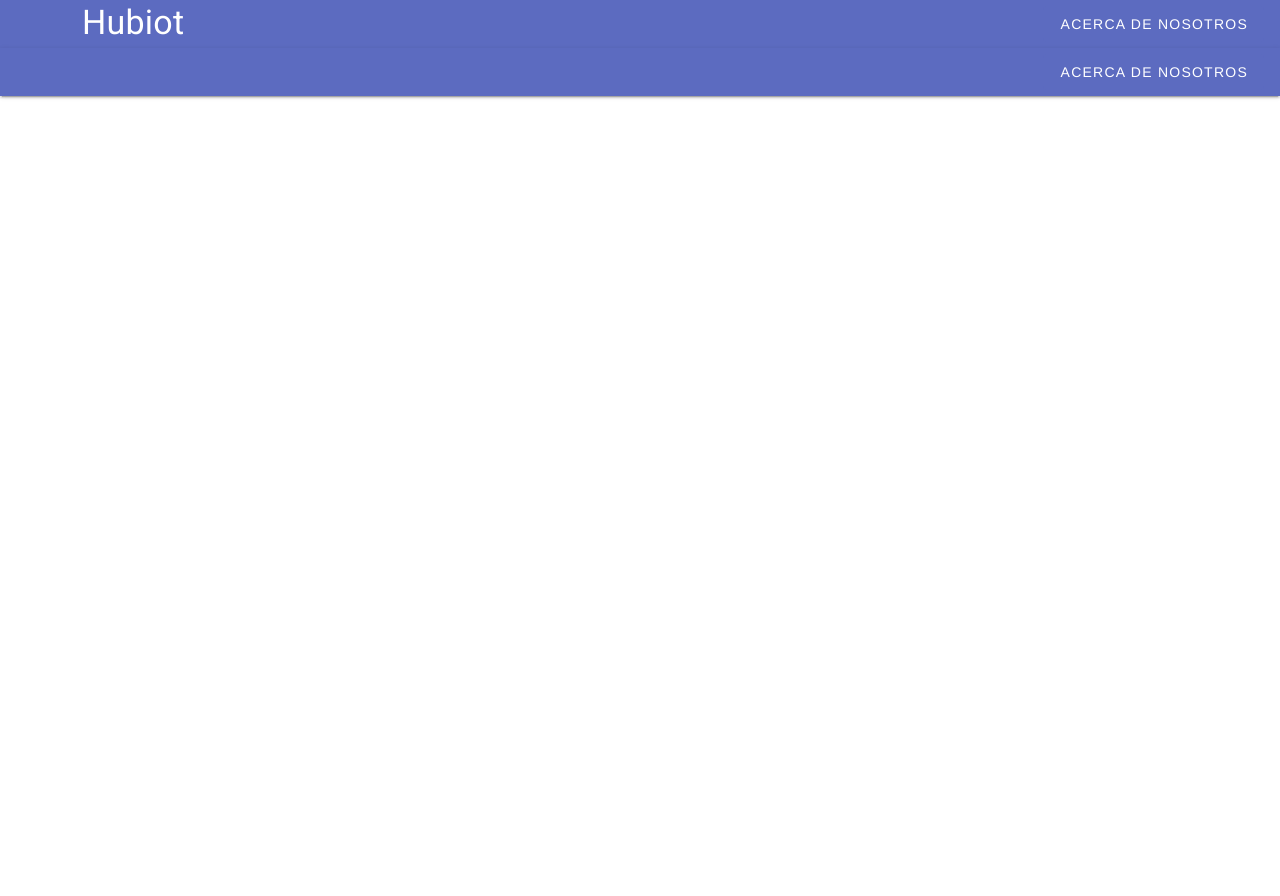
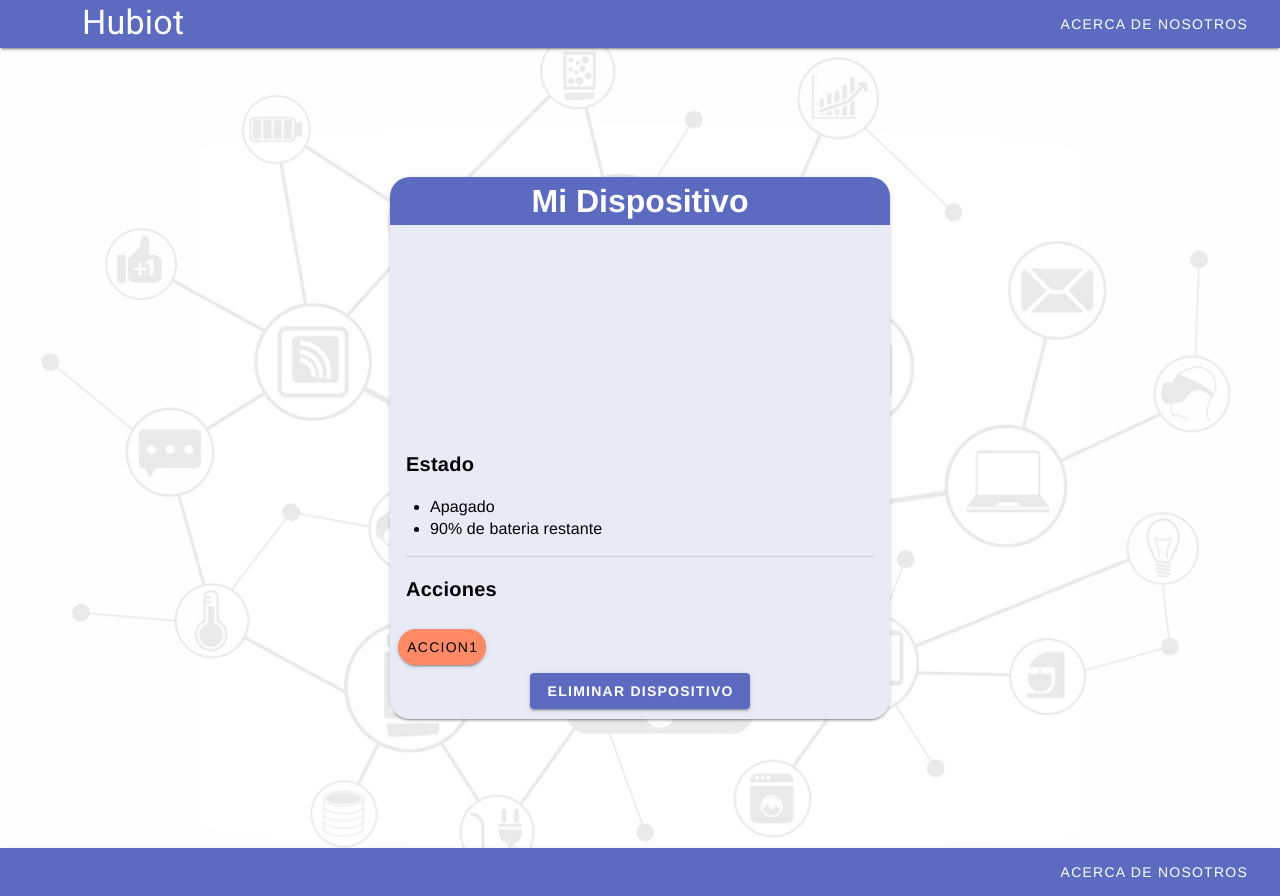
Before and after one commit to AgusMattiussi/hubiot-web, a Vue app: page /device in a window 1280 px wide. Before the commit the page ends 800 px from the top, so only its background shows below. Built offline with nearby package versions, Linux system fonts and the light colour scheme.

Commit message:
Implementación de la pantalla para un dispositivo

```diff
--- a/src/plugins/vuetify.js
+++ b/src/plugins/vuetify.js
@@ -10,7 +10,8 @@ export default new Vuetify({
       light: {
         primary: colors.indigo.lighten1, /* #5C6BC0 */
         secondary: colors.indigo.lighten5, /* #E8EAF6 */
-        accent: colors.indigo.accent1 /* #8C9EFF */
+        accent: colors.indigo.accent1, /* #8C9EFF */
+        contras: colors.deepOrange.lighten2 /* #FF8A65 */
       }
     }
   }
--- a/src/router/index.js
+++ b/src/router/index.js
@@ -21,6 +21,11 @@ const routes = [
     component: () => import('../views/LoginView.vue')
   },
   {
+    path: '/device',
+    name: 'device',
+    component: () => import('../views/DeviceView.vue')
+  },
+  {
     path: '/about',
     name: 'about',
     // route level code-splitting
--- /dev/null
+++ b/src/views/DeviceView.vue
@@ -0,0 +1,79 @@
+<template>
+  <v-container class="fill-height bg" fluid>
+    <v-card class="card">
+      <div>
+        <h1 class="cardTitle">Mi Dispositivo</h1>
+      </div>
+      <v-img :src="require(`@/assets/parlante.png`)" alt="parlante" class="img"></v-img>
+      <v-card-title class="sectionTitle">Estado</v-card-title>
+      <v-card-text class="text-left">
+        <ul class="stateText">
+          <li>Apagado</li>
+          <li>90% de bateria restante</li>
+        </ul>
+      </v-card-text>
+      <v-divider class="mx-4"></v-divider>
+      <v-card-title class="sectionTitle">Acciones</v-card-title>
+      <v-card-actions>
+        <v-btn color="contras" class="actionBtn">Accion1</v-btn>
+      </v-card-actions>
+      <v-btn color="primary" class="deleleBtn">
+        Eliminar Dispositivo
+      </v-btn>
+    </v-card>
+  </v-container>
+</template>
+
+<script>
+export default {
+  name: 'DeviceView'
+}
+</script>
+
+<style scoped>
+.bg {
+  background-image: url("../assets/background_my_device.png");
+  background-size: cover;
+}
+.card{
+  background-color: #E8EAF6;
+  border-radius: 20px;
+  margin: auto;
+  width: 500px;
+  padding-bottom: 10px;
+}
+.cardTitle{
+  background-color: #5C6BC0;
+  color: #FFFFFF;
+  text-align: center;
+  border-radius: 20px 20px 0 0;
+}
+.img{
+  border-radius: 50%;
+  height: 200px;
+  width: 200px;
+  overflow: hidden;
+  display: inline-block;
+}
+.sectionTitle{
+  color: black;
+  font-weight: bold;
+  font-size: 20px;
+}
+.stateText{
+  color: black;
+  font-size: 16px;
+  font-weight: normal;
+}
+.actionBtn{
+  background-color: #FF8A65;
+  color: black;
+  border-radius: 20px;
+}
+.deleleBtn{
+  background-color: #5C6BC0;
+  color: #FFFFFF;
+  font-weight: bolder;
+  text-align: right;
+}
+</style>
--- a/src/views/LoginView.vue
+++ b/src/views/LoginView.vue
@@ -31,7 +31,7 @@ export default {
 <style scoped>
 .bg {
   background-image: url("../assets/login_background.png");
-  background-size: contain;
+  background-size: cover;
 }
 
 .cardTitle{
```
Also changed, not shown: src/assets/background_my_device.png (added), src/assets/parlante.png (added).
